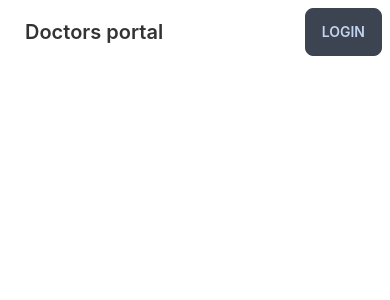
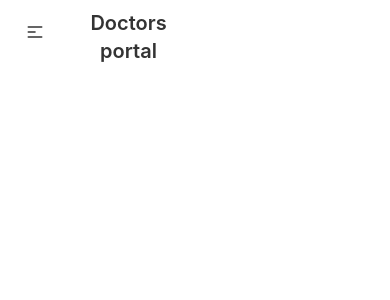
Before and after one commit to CodeWithShamim/doctors-portal-client, a React (Create React App) app: page / in a window 390 px wide. Shown: the top 300 px of the page. Built offline with nearby package versions, Linux system fonts and the light colour scheme.

Commit message:
navbar udpated

```diff
--- a/src/components/Shared/Header/Header.js
+++ b/src/components/Shared/Header/Header.js
@@ -5,12 +5,57 @@
   return (
     <div className="navbar bg-base-100">
       <div className="navbar-start">
-        {/* _________logo_________ */}
-        <Link to="" className="btn btn-ghost normal-case text-xl">
-          Doctors portal
-        </Link>
+        {/* _______dropdown for responsive_________ */}
+        <div className="dropdown">
+          <label tabIndex="0" className="btn btn-ghost lg:hidden">
+            <svg
+              xmlns="http://www.w3.org/2000/svg"
+              className="h-5 w-5"
+              fill="none"
+              viewBox="0 0 24 24"
+              stroke="currentColor"
+            >
+              <path
+                strokeLinecap="round"
+                strokeLinejoin="round"
+                strokeWidth="2"
+                d="M4 6h16M4 12h8m-8 6h16"
+              />
+            </svg>
+          </label>
+          <ul
+            tabIndex="0"
+            className="menu menu-compact dropdown-content mt-3 p-2 shadow bg-base-100 rounded-box w-52"
+          >
+            <li>
+              <Link to="">Home</Link>
+            </li>
+            <li>
+              <Link to="">About</Link>
+            </li>
+            <li>
+              <Link to="">Appoinment</Link>
+            </li>
+            <li>
+              <Link to="">Reviews</Link>
+            </li>
+            <li>
+              <Link to="">Contact Us</Link>
+            </li>
+            <li>
+              <Link to="">Login</Link>
+            </li>
+          </ul>
+        </div>
+
+        {/* _______logo____________ */}
+        <div>
+          <Link to="" className="btn btn-ghost normal-case text-xl">
+            Doctors portal
+          </Link>
+        </div>
       </div>
-      <div className="navbar-center hidden lg:flex">
+      <div className="navbar-end hidden lg:flex">
         <ul className="menu menu-horizontal p-0">
           <li>
             <Link to="">Home</Link>
@@ -27,12 +72,12 @@
           <li>
             <Link to="">Contact Us</Link>
           </li>
+
+          {/* _______btn_____ */}
+          <button className="btn">
+            <Link to="">Login</Link>
+          </button>
         </ul>
-      </div>
-      <div className="navbar-end">
-        <Link to="" className="btn">
-          Login
-        </Link>
       </div>
     </div>
   );
```
